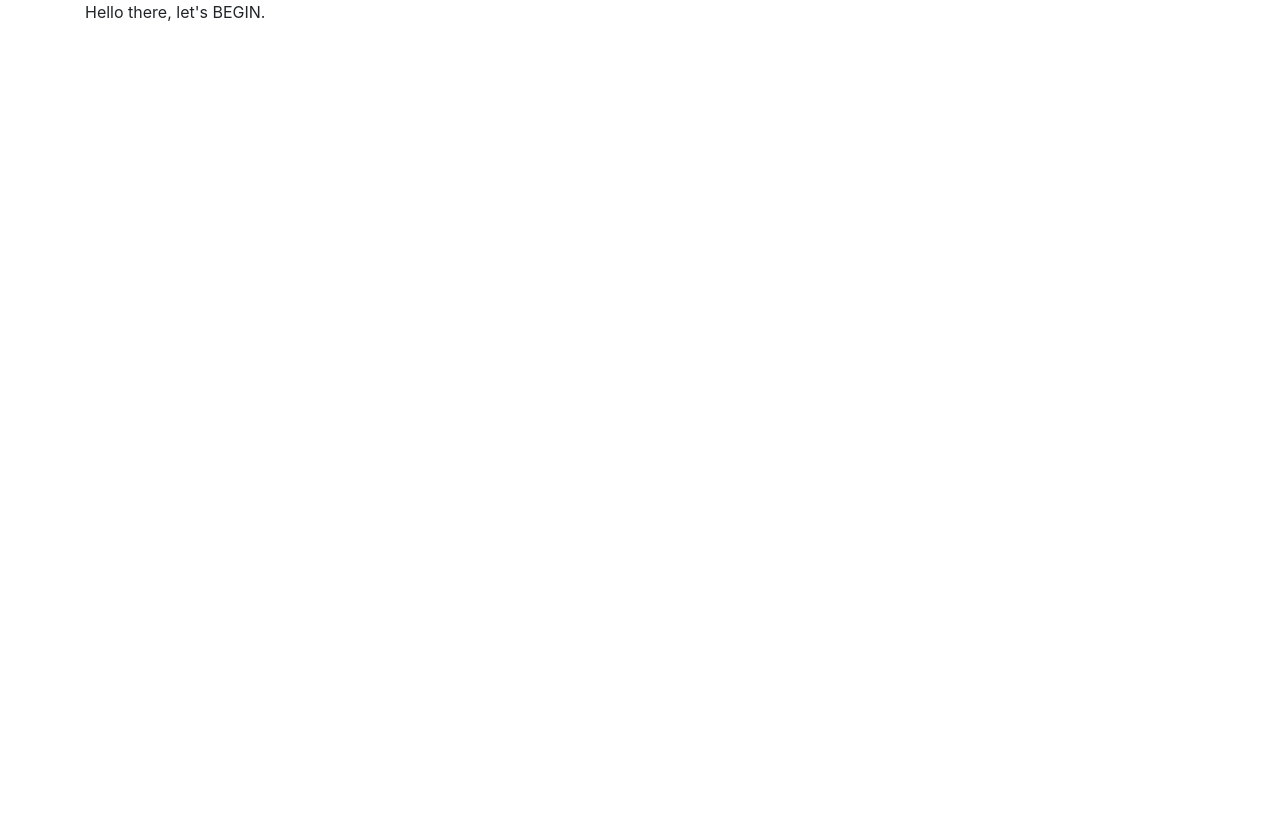
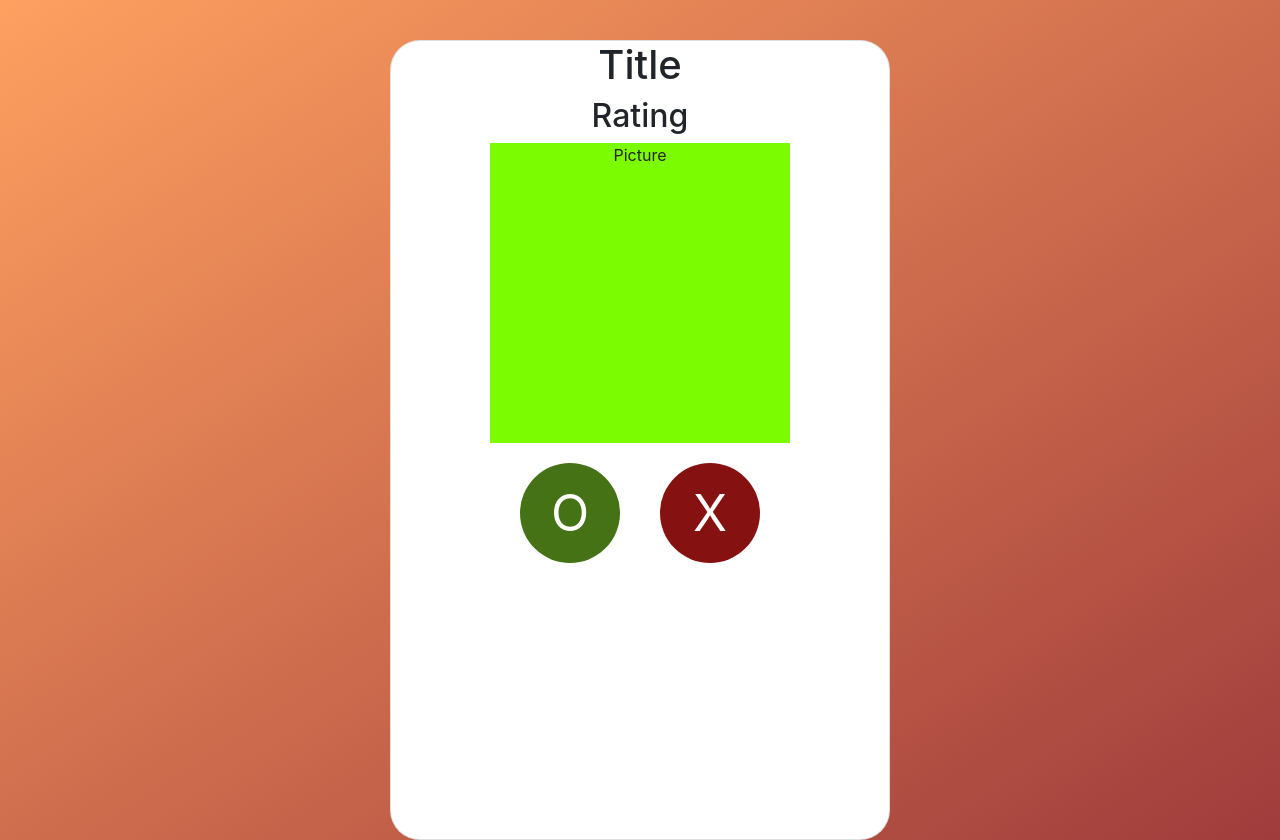
Before and after one commit to DMarcusYoung/pokedex, a React (Create React App) app in the folder client/: page / in a window 1280 px wide. Before the commit the page ends 800 px from the top, so only its background shows below. Built offline with nearby package versions, Linux system fonts and the light colour scheme.

Commit message:
Starter style for swipe page

```diff
--- /dev/null
+++ b/client/public/css/style.css
@@ -0,0 +1,52 @@
+
+html {
+  min-height: 100%;
+}
+
+body {
+  background-image: linear-gradient(to bottom right, #fea060, #a03c3c);
+}
+
+.container {
+  display: flex;
+  justify-content: center;
+  flex-direction: row;
+}
+
+.card {
+  height: 800px;
+  width: 500px;
+  background-color: rgb(255, 255, 255);
+  text-align: center;
+  border-radius: 30px;
+  margin-top: 40px;
+}
+
+.picture {
+  height: 300px;
+  width: 300px;
+  background-color: lawngreen;
+  margin: auto;
+}
+
+.yesButton {
+  height: 100px;
+  width: 100px;
+  border-radius: 50px;
+  background-color: rgb(68, 114, 21);
+  color: white;
+  font-size: 50px;
+  border: 0;
+  margin: 20px;
+}
+
+.noButton {
+  height: 100px;
+  width: 100px;
+  border-radius: 50px;
+  background-color: rgb(134, 17, 17);
+  color: white;
+  font-size: 50px;
+  border: 0;
+  margin: 20px;
+}
--- a/client/public/index.html
+++ b/client/public/index.html
@@ -11,6 +11,9 @@
   <!-- Bootstrap -->
   <link rel="stylesheet" href="https://stackpath.bootstrapcdn.com/bootstrap/4.3.1/css/bootstrap.min.css"
     integrity="sha384-ggOyR0iXCbMQv3Xipma34MD+dH/1fQ784/j6cY/iJTQUOhcWr7x9JvoRxT2MZw1T" crossorigin="anonymous">
+
+    <!-- CSS -->
+    <link rel="stylesheet" href="../css/style.css">
 
   <!-- Tab title -->
   <title>Chicken Tinder</title>
--- a/client/src/App.js
+++ b/client/src/App.js
@@ -1,9 +1,10 @@
 import React from 'react';
+import Match from './components/Match';
 
 const App = props => (
 
   <div className="container">
-Hello there, let's BEGIN.
+    <Match />
   </div>
 
 );
--- /dev/null
+++ b/client/src/components/Match/Decide/index.js
@@ -0,0 +1,13 @@
+import React from 'react';
+
+const Decide = props => {
+  return (
+
+      <div>
+<button className="yesButton">O</button>
+<button className="noButton">X</button>
+      </div>
+  )
+};
+
+export default Decide;
--- /dev/null
+++ b/client/src/components/Match/Restaurant/index.js
@@ -0,0 +1,14 @@
+import React from 'react';
+
+const Restaurant = props => {
+  return (
+
+    <div>
+      <h1>Title</h1>
+      <h2>Rating</h2>
+      <div className="picture">Picture</div>
+    </div>
+  )
+};
+
+export default Restaurant;
--- a/client/src/components/Match/index.js
+++ b/client/src/components/Match/index.js
@@ -0,0 +1,16 @@
+import React from 'react';
+import Restaurant from './Restaurant';
+import Decide from './Decide';
+
+const Match = props => {
+  return (
+
+      <div className="card">
+        <Restaurant />
+        <Decide />
+
+      </div>
+  )
+};
+
+export default Match;
```
